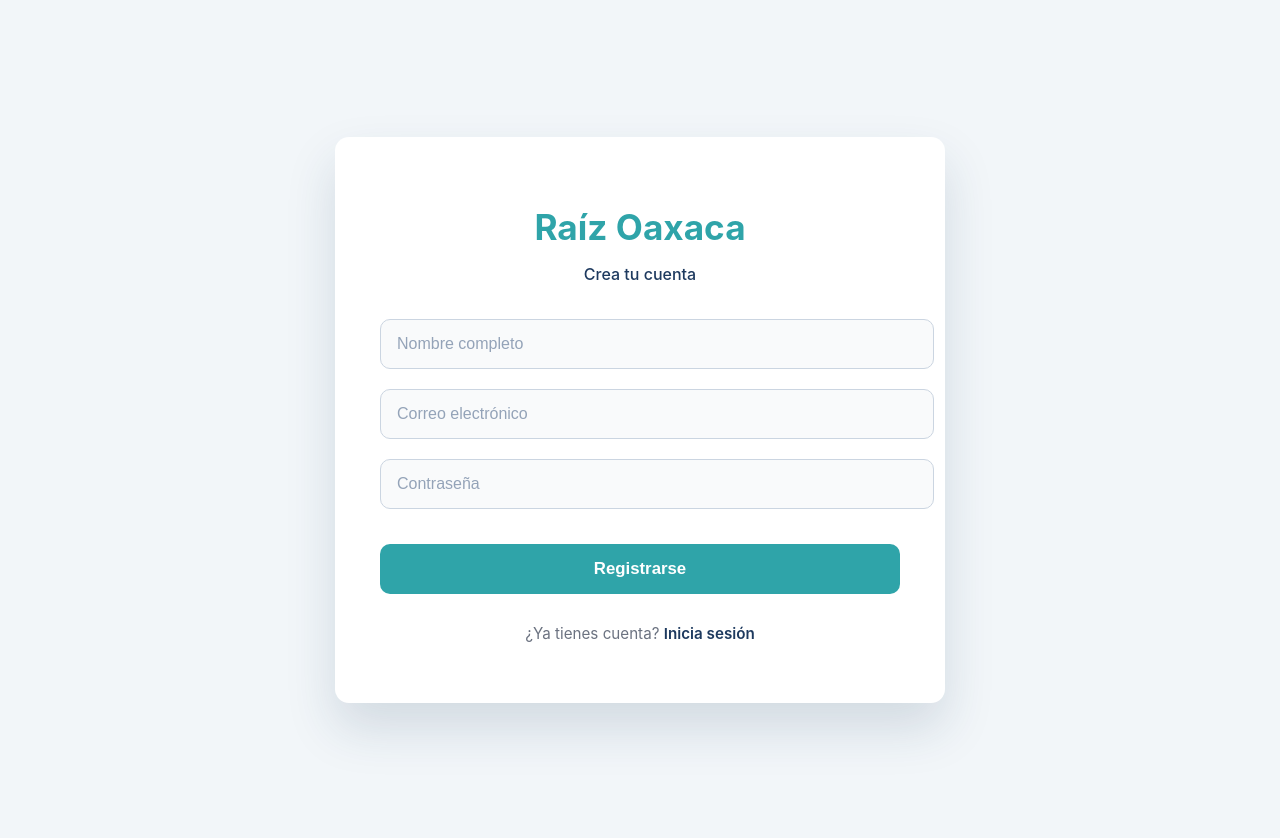
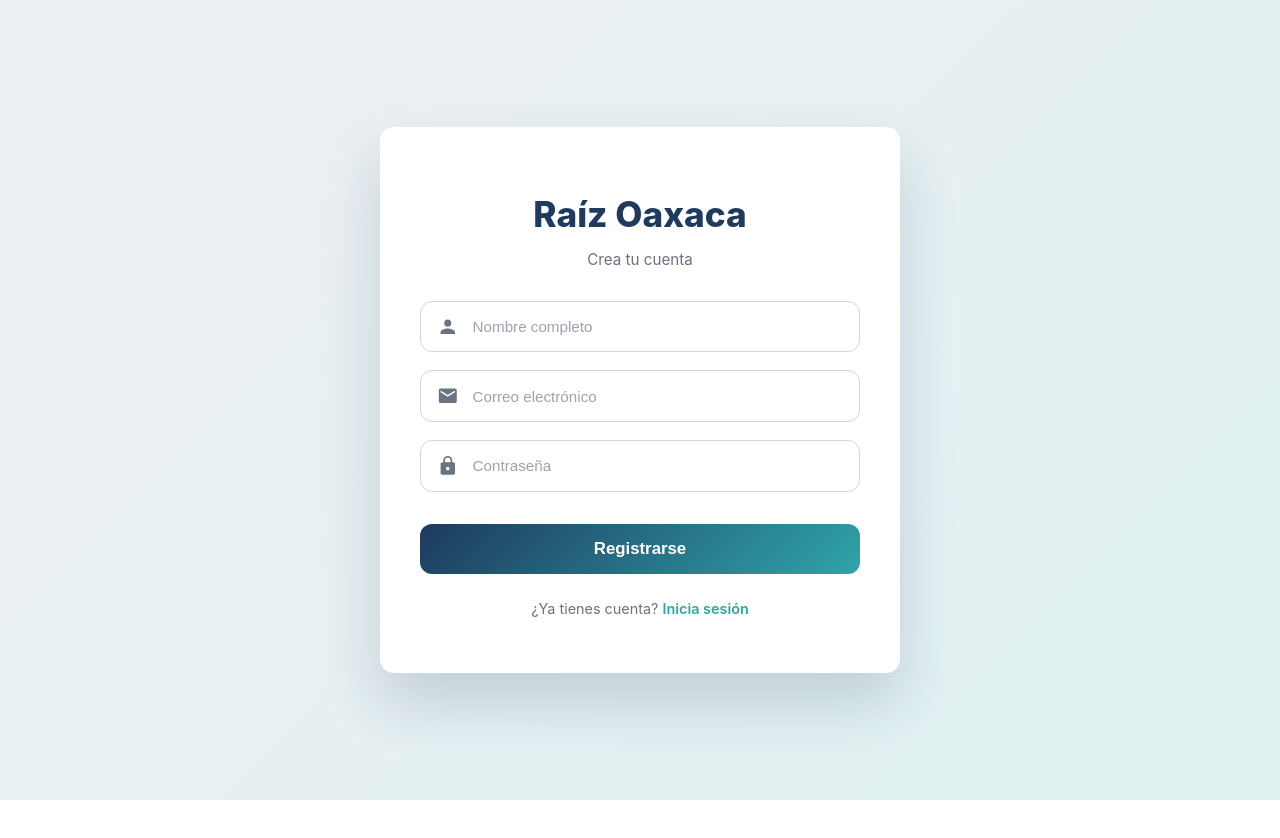
Before and after one commit to PauloValen500/raiz-oaxaca, a React (Create React App) app: page /signup in a window 1280 px wide. After the commit the page ends 800 px from the top, so only its background shows below. Built offline with nearby package versions, Linux system fonts and the light colour scheme.

Commit message:
Login y Signup terminados

```diff
--- a/package.json
+++ b/package.json
@@ -9,6 +9,7 @@
     "@testing-library/user-event": "^13.5.0",
     "react": "^19.2.3",
     "react-dom": "^19.2.3",
+    "react-icons": "^5.5.0",
     "react-router-dom": "^7.12.0",
     "react-scripts": "5.0.1",
     "web-vitals": "^2.1.4"
--- a/public/index.html
+++ b/public/index.html
@@ -24,7 +24,7 @@
       work correctly both with client-side routing and a non-root public URL.
       Learn how to configure a non-root public URL by running `npm run build`.
     -->
-    <title>React App</title>
+    <title>Raiz-oaxaca</title>
   </head>
   <body>
     <noscript>You need to enable JavaScript to run this app.</noscript>
--- a/src/pages/Signup.jsx
+++ b/src/pages/Signup.jsx
@@ -1,6 +1,7 @@
 import { useState } from "react";
 import { useNavigate, Link } from "react-router-dom";
 import { signup } from "../services/api";
+import { MdPerson, MdEmail, MdLock } from "react-icons/md";
 import "./styles/Signup.css";
 
 export default function Signup() {
@@ -45,13 +46,13 @@ export default function Signup() {
       <div className="signup-card">
 
         <h1 className="signup-title">Raíz Oaxaca</h1>
-        <p className="signup-subtitle">
-          Crea tu cuenta
-        </p>
+        <p className="signup-subtitle">Crea tu cuenta</p>
 
         <div className="signup-form">
 
+          {/* NOMBRE */}
           <div className="input-group">
+            <MdPerson className="input-icon" />
             <input
               type="text"
               className="signup-input"
@@ -61,7 +62,9 @@ export default function Signup() {
             />
           </div>
 
+          {/* EMAIL */}
           <div className="input-group">
+            <MdEmail className="input-icon" />
             <input
               type="email"
               className="signup-input"
@@ -71,7 +74,9 @@ export default function Signup() {
             />
           </div>
 
+          {/* PASSWORD */}
           <div className="input-group">
+            <MdLock className="input-icon" />
             <input
               type="password"
               className="signup-input"
@@ -82,15 +87,11 @@ export default function Signup() {
           </div>
 
           {error && (
-            <p className="signup-error">
-              {error}
-            </p>
+            <p className="signup-error">{error}</p>
           )}
 
           {success && (
-            <p className="signup-success">
-              {success}
-            </p>
+            <p className="signup-success">{success}</p>
           )}
 
           <button
--- a/src/pages/styles/Login.css
+++ b/src/pages/styles/Login.css
@@ -1,15 +1,22 @@
+/* ================================
+   RESET GLOBAL
+================================ */
+* {
+  box-sizing: border-box;
+}
+
 /* ================================
    VARIABLES GLOBALES (Raíz Oaxaca)
 ================================ */
 :root {
-  --primary-color: #1e3a5f;      /* Azul profundo */
-  --secondary-color: #2fa4a9;    /* Verde jade */
-  --background-color: #f2f6f9;   /* Gris claro */
+  --primary-color: #1e3a5f;
+  --secondary-color: #2fa4a9;
+  --background-color: #f2f6f9;
   --card-bg: #ffffff;
   --text-color: #1f2933;
   --muted-text: #6b7280;
   --error-color: #dc2626;
-  --border-radius: 12px;
+  --border-radius: 14px;
   --transition: all 0.3s ease;
 }
 
@@ -26,7 +33,7 @@
   display: flex;
   align-items: center;
   justify-content: center;
-  padding: 20px;
+  padding: 16px;
 }
 
 /* ================================
@@ -36,10 +43,10 @@
   background-color: var(--card-bg);
   width: 100%;
   max-width: 420px;
-  padding: 40px 35px;
+  padding: 36px 32px;
   border-radius: var(--border-radius);
-  box-shadow: 0 20px 40px rgba(0, 0, 0, 0.15);
-  animation: fadeInUp 0.6s ease;
+  box-shadow: 0 25px 50px rgba(0, 0, 0, 0.18);
+  animation: fadeInUp 0.7s ease;
 }
 
 /* ================================
@@ -47,17 +54,17 @@
 ================================ */
 .login-title {
   font-size: 2rem;
-  font-weight: 700;
+  font-weight: 800;
   color: var(--primary-color);
   text-align: center;
-  margin-bottom: 5px;
+  margin-bottom: 6px;
 }
 
 .login-subtitle {
   text-align: center;
   color: var(--muted-text);
   font-size: 0.95rem;
-  margin-bottom: 30px;
+  margin-bottom: 28px;
 }
 
 /* ================================
@@ -66,30 +73,49 @@
 .login-form {
   display: flex;
   flex-direction: column;
-  gap: 18px;
+  gap: 16px;
 }
 
+/* ================================
+   INPUT CON ICONOS
+================================ */
 .input-group {
+  display: flex;
+  align-items: center;
   width: 100%;
+  gap: 12px;
+  padding: 14px 16px;
+  background-color: #ffffff;
+  border: 1px solid #d1d5db;
+  border-radius: 10px;
+  transition: var(--transition);
 }
 
+.input-group:focus-within {
+  border-color: var(--secondary-color);
+  box-shadow: 0 0 0 3px rgba(47, 164, 169, 0.25);
+  transform: translateY(-1px);
+}
+
+.input-icon {
+  font-size: 1.3rem;
+  color: var(--muted-text);
+}
+
+/* ================================
+   INPUT
+================================ */
 .login-input {
-  width: 100%;
-  padding: 14px 15px;
+  flex: 1;
+  border: none;
+  outline: none;
   font-size: 0.95rem;
-  border-radius: 8px;
-  border: 1px solid #d1d5db;
-  outline: none;
-  transition: var(--transition);
+  color: var(--text-color);
+  background: transparent;
 }
 
 .login-input::placeholder {
   color: #9ca3af;
-}
-
-.login-input:focus {
-  border-color: var(--secondary-color);
-  box-shadow: 0 0 0 2px rgba(47, 164, 169, 0.2);
 }
 
 /* ================================
@@ -99,7 +125,7 @@
   background-color: #fee2e2;
   color: var(--error-color);
   padding: 10px 12px;
-  border-radius: 6px;
+  border-radius: 8px;
   font-size: 0.85rem;
   text-align: center;
 }
@@ -111,7 +137,7 @@
   margin-top: 10px;
   padding: 14px;
   font-size: 1rem;
-  font-weight: 600;
+  font-weight: 700;
   color: #ffffff;
   background: linear-gradient(
     135deg,
@@ -119,26 +145,25 @@
     var(--secondary-color)
   );
   border: none;
-  border-radius: 8px;
+  border-radius: 10px;
   cursor: pointer;
   transition: var(--transition);
 }
 
 .login-button:hover {
   transform: translateY(-2px);
-  box-shadow: 0 10px 20px rgba(0, 0, 0, 0.2);
+  box-shadow: 0 12px 25px rgba(0, 0, 0, 0.25);
 }
 
 .login-button:active {
-  transform: translateY(0);
-  box-shadow: none;
+  transform: scale(0.98);
 }
 
 /* ================================
    FOOTER
 ================================ */
 .login-footer {
-  margin-top: 25px;
+  margin-top: 22px;
   text-align: center;
   font-size: 0.9rem;
   color: var(--muted-text);
@@ -148,7 +173,6 @@
   color: var(--secondary-color);
   font-weight: 600;
   text-decoration: none;
-  transition: var(--transition);
 }
 
 .login-link:hover {
@@ -161,10 +185,27 @@
 @keyframes fadeInUp {
   from {
     opacity: 0;
-    transform: translateY(25px);
+    transform: translateY(30px);
   }
   to {
     opacity: 1;
     transform: translateY(0);
   }
 }
+
+/* ================================
+   RESPONSIVE
+================================ */
+@media (max-width: 480px) {
+  .login-card {
+    padding: 28px 22px;
+  }
+
+  .login-title {
+    font-size: 1.6rem;
+  }
+
+  .login-subtitle {
+    font-size: 0.88rem;
+  }
+}
--- a/src/pages/styles/Signup.css
+++ b/src/pages/styles/Signup.css
@@ -1,16 +1,23 @@
+/* ================================
+   RESET GLOBAL
+================================ */
+* {
+  box-sizing: border-box;
+}
+
 /* ================================
    VARIABLES GLOBALES (Raíz Oaxaca)
 ================================ */
 :root {
-  --primary-color: #1e3a5f;      /* Azul profundo */
-  --secondary-color: #2fa4a9;    /* Verde jade */
-  --background-color: #f2f6f9;   /* Gris claro */
+  --primary-color: #1e3a5f;
+  --secondary-color: #2fa4a9;
+  --background-color: #f2f6f9;
   --card-bg: #ffffff;
   --text-color: #1f2933;
   --muted-text: #6b7280;
   --error-color: #dc2626;
   --success-color: #16a34a;
-  --border-radius: 14px;
+  --border-radius: 16px;
   --transition: all 0.3s ease;
 }
 
@@ -19,11 +26,15 @@
 ================================ */
 #signup-container {
   min-height: 100vh;
-  background-color: var(--background-color);
+  background: linear-gradient(
+    135deg,
+    rgba(30, 58, 95, 0.08),
+    rgba(47, 164, 169, 0.15)
+  );
   display: flex;
   align-items: center;
   justify-content: center;
-  padding: 20px;
+  padding: 16px;
 }
 
 /* ================================
@@ -33,10 +44,10 @@
   background-color: var(--card-bg);
   width: 100%;
   max-width: 520px;
-  padding: 45px 45px;
+  padding: 42px 40px;
   border-radius: var(--border-radius);
-  box-shadow: 0 25px 50px rgba(30, 58, 95, 0.15);
-  animation: fadeInScale 0.6s ease;
+  box-shadow: 0 30px 60px rgba(30, 58, 95, 0.18);
+  animation: fadeInUp 0.7s ease;
 }
 
 /* ================================
@@ -44,18 +55,17 @@
 ================================ */
 .signup-title {
   font-size: 2.2rem;
-  font-weight: 700;
-  color: var(--secondary-color);
+  font-weight: 800;
+  color: var(--primary-color);
   text-align: center;
-  margin-bottom: 8px;
+  margin-bottom: 6px;
 }
 
 .signup-subtitle {
   text-align: center;
-  color: var(--primary-color);
-  font-size: 1rem;
-  font-weight: 500;
-  margin-bottom: 35px;
+  color: var(--muted-text);
+  font-size: 0.95rem;
+  margin-bottom: 32px;
 }
 
 /* ================================
@@ -64,97 +74,115 @@
 .signup-form {
   display: flex;
   flex-direction: column;
-  gap: 20px;
+  gap: 18px;
 }
 
+/* ================================
+   INPUT CON ICONOS
+================================ */
 .input-group {
+  display: flex;
+  align-items: center;
   width: 100%;
+  gap: 12px;
+  padding: 14px 16px;
+  background-color: #ffffff;
+  border: 1px solid #d1d5db;
+  border-radius: 12px;
+  transition: var(--transition);
 }
 
+.input-group:focus-within {
+  border-color: var(--secondary-color);
+  box-shadow: 0 0 0 3px rgba(47, 164, 169, 0.25);
+  transform: translateY(-1px);
+}
+
+.input-icon {
+  font-size: 1.35rem;
+  color: var(--muted-text);
+}
+
+/* ================================
+   INPUT
+================================ */
 .signup-input {
-  width: 100%;
-  padding: 15px 16px;
-  font-size: 1rem;
-  border-radius: 10px;
-  border: 1px solid #cbd5e1;
+  flex: 1;
+  border: none;
   outline: none;
-  transition: var(--transition);
-  background-color: #f9fafb;
+  font-size: 0.95rem;
+  color: var(--text-color);
+  background: transparent;
 }
 
 .signup-input::placeholder {
-  color: #94a3b8;
-}
-
-.signup-input:focus {
-  background-color: #ffffff;
-  border-color: var(--secondary-color);
-  box-shadow: 0 0 0 3px rgba(47, 164, 169, 0.18);
+  color: #9ca3af;
 }
 
 /* ================================
    MENSAJES
 ================================ */
+.signup-error,
+.signup-success {
+  padding: 12px;
+  border-radius: 10px;
+  font-size: 0.9rem;
+  text-align: center;
+}
+
 .signup-error {
   background-color: #fee2e2;
   color: var(--error-color);
-  padding: 12px;
-  border-radius: 8px;
-  font-size: 0.9rem;
-  text-align: center;
 }
 
 .signup-success {
   background-color: #dcfce7;
   color: var(--success-color);
-  padding: 12px;
-  border-radius: 8px;
-  font-size: 0.9rem;
-  text-align: center;
 }
 
 /* ================================
    BOTÓN
 ================================ */
 .signup-button {
-  margin-top: 15px;
+  margin-top: 14px;
   padding: 15px;
   font-size: 1.05rem;
-  font-weight: 600;
+  font-weight: 700;
   color: #ffffff;
-  background-color: var(--secondary-color);
+  background: linear-gradient(
+    135deg,
+    var(--primary-color),
+    var(--secondary-color)
+  );
   border: none;
-  border-radius: 10px;
+  border-radius: 12px;
   cursor: pointer;
   transition: var(--transition);
 }
 
 .signup-button:hover {
-  background-color: #249094;
-  transform: translateY(-1px);
-  box-shadow: 0 8px 20px rgba(47, 164, 169, 0.35);
+  transform: translateY(-2px);
+  box-shadow: 0 12px 30px rgba(47, 164, 169, 0.35);
 }
 
 .signup-button:active {
-  transform: translateY(0);
-  box-shadow: none;
+  transform: scale(0.97);
 }
 
 /* ================================
    FOOTER
 ================================ */
 .signup-footer {
-  margin-top: 30px;
+  margin-top: 26px;
   text-align: center;
-  font-size: 0.95rem;
+  font-size: 0.9rem;
   color: var(--muted-text);
 }
 
 .signup-link {
-  color: var(--primary-color);
+  color: var(--secondary-color);
   font-weight: 600;
   text-decoration: none;
-  transition: var(--transition);
 }
 
 .signup-link:hover {
@@ -164,13 +192,30 @@
 /* ================================
    ANIMACIÓN
 ================================ */
-@keyframes fadeInScale {
+@keyframes fadeInUp {
   from {
     opacity: 0;
-    transform: scale(0.95);
+    transform: translateY(30px);
   }
   to {
     opacity: 1;
-    transform: scale(1);
+    transform: translateY(0);
   }
 }
+
+/* ================================
+   RESPONSIVE
+================================ */
+@media (max-width: 480px) {
+  .signup-card {
+    padding: 30px 24px;
+  }
+
+  .signup-title {
+    font-size: 1.7rem;
+  }
+
+  .signup-subtitle {
+    font-size: 0.88rem;
+  }
+}
```
Also changed, not shown: src/pages/Login.jsx (+8 -13 lines), 1 other file (tests, documents, lock files or other folders).
